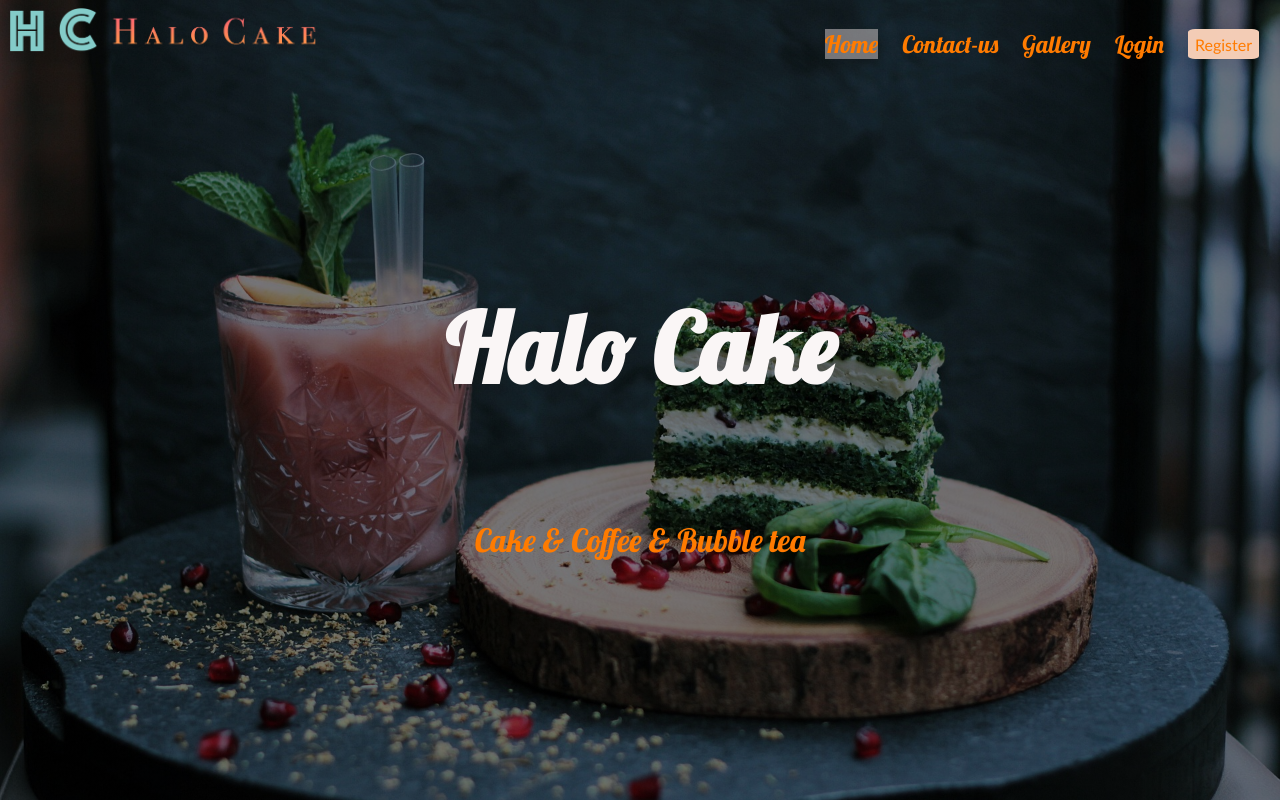
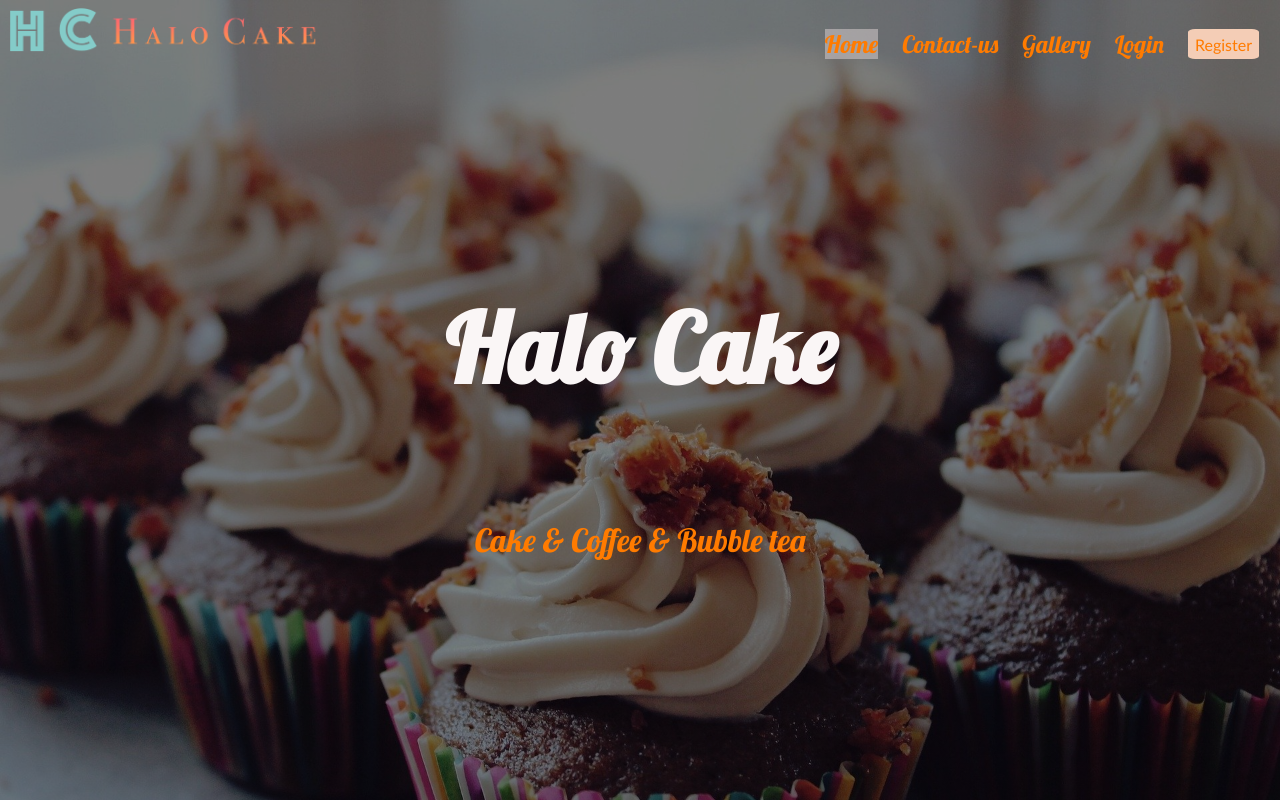
Before and after one commit to arielxiaomiaoz/cpnt260-final, a plain HTML site: page index.html in a window 1280 px wide. Shown: the top 802 px of the page. Drawn offline with Linux system fonts and the light colour scheme; files whose address does not match are found by name.

Commit message:
changed hero section background

```diff
--- a/style/main.css
+++ b/style/main.css
@@ -1,5 +1,5 @@
 .header{
-  background-image: linear-gradient( rgba(0, 0, 0, 0.5), rgba(0, 0, 0, 0.5) ),url(/images/drink-2571544_1920.jpg);
+  background-image: linear-gradient( rgba(0, 0, 0, 0.5), rgba(0, 0, 0, 0.5) ),url(/Users/arielzhang/Desktop/wbdv/cpnt-260/final/push/cpnt260-final/images/background.jpg);
   min-height: 100vh;
   background-repeat: no-repeat;
   background-size: cover;
```
Also changed, not shown: images/background.jpg (added), 1 other file.
